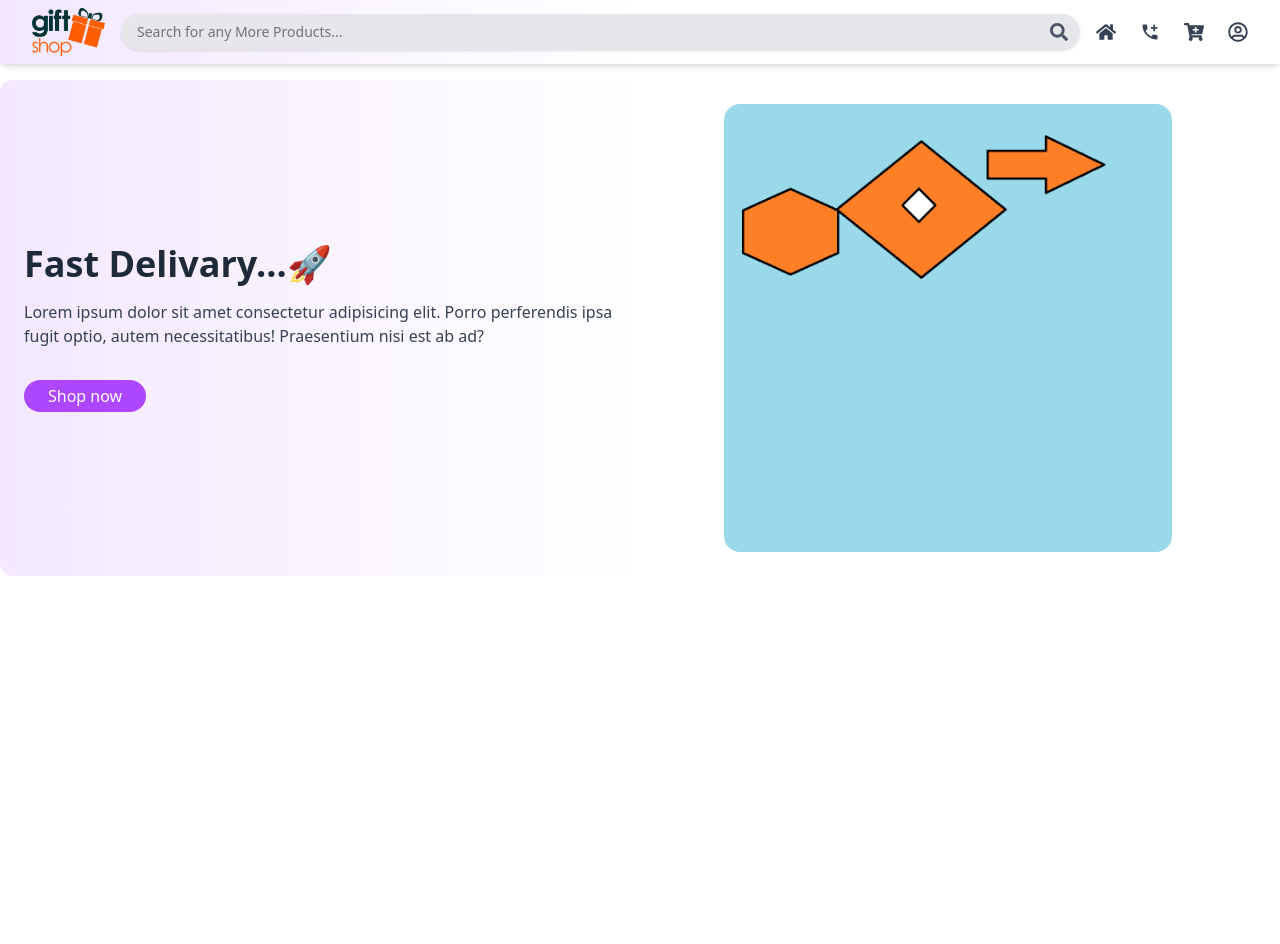
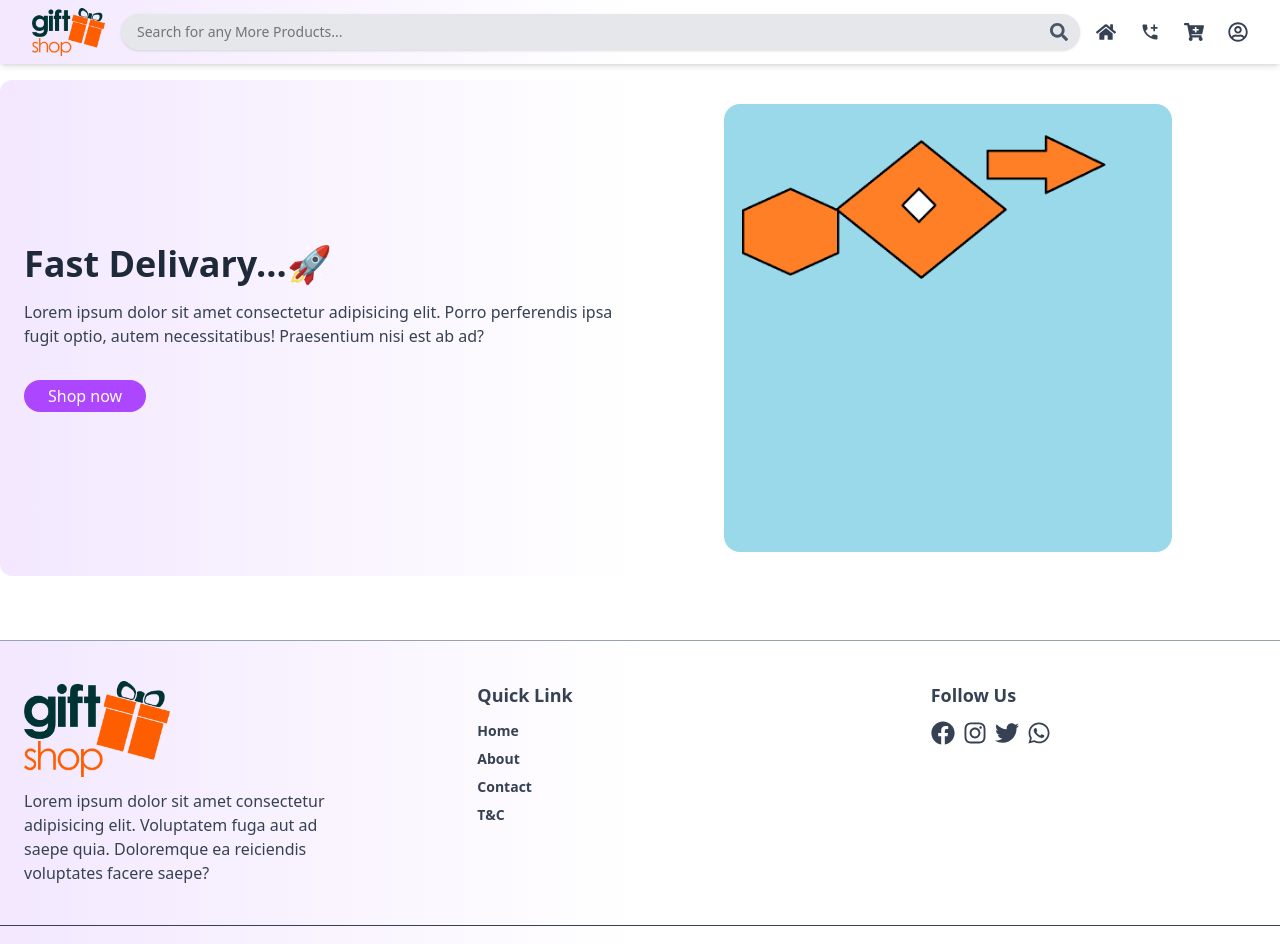
Before and after one commit to Arjun8400/shopping_Project, a React (Vite) app in the folder Fronten_Eccomer/: page / in a window 1280 px wide. Shown: the top 944 px of the page. Before the commit the page ends 800 px from the top, so only its background shows below. Built offline with nearby package versions, Linux system fonts and the light colour scheme.

Commit message:
Complete Footer Bar UI

```diff
--- a/Fronten_Eccomer/src/App.jsx
+++ b/Fronten_Eccomer/src/App.jsx
@@ -2,6 +2,7 @@ import React from 'react'
 import {BrowserRouter, Routes, Route} from 'react-router-dom'
 import HomePages from './pages/HomePage'
 import Navbar from './components/Navbar'
+import Footer from './components/Footer'
 
 const App = () => {
   return (
@@ -11,6 +12,7 @@ const App = () => {
         <Routes>
           <Route path='/' element={<HomePages/>} />
         </Routes>
+        <Footer/>
       </BrowserRouter>
     </div>
   )
--- /dev/null
+++ b/Fronten_Eccomer/src/components/Footer.jsx
@@ -0,0 +1,50 @@
+import React from 'react'
+import shoppingLogo from "../assets/logo.png"
+import { data, Link } from 'react-router-dom'
+import { FaFacebook, FaInstagram, FaTwitter, FaWhatsapp } from "react-icons/fa"
+
+const Footer = () => {
+  return (
+    <footer className='bg-gradient-to-r from-purple-100 via-white to-white shadow-md mt-16 border-t border-gray-400'>
+      <div className='max-w-7xl mx-auto px-6 py-10 grid grid-cols-1 sm:grid-cols-2 md:grid-cols-3 gap-10 sm:gap-16 md:gap-32 text-gray-700'>
+        <div>
+          <img src={shoppingLogo} alt="" className='h-24 w-auto mb-3 ' />
+          <p>
+            Lorem ipsum dolor sit amet consectetur adipisicing elit. Voluptatem fuga aut ad saepe quia. Doloremque ea reiciendis voluptates facere saepe?
+          </p>
+        </div>
+        <div>
+          <h3 className='text-lg font-bold mb-3 text-gray-700'>Quick Link</h3>
+          <ul className='space-y-2 text-sm'>
+            <li><Link className='hover:text-purple-500 font-semibold'>Home</Link></li>
+            <li><Link className='hover:text-purple-500 font-semibold'>About</Link></li>
+            <li><Link className='hover:text-purple-500 font-semibold'>Contact</Link></li>
+            <li><Link className='hover:text-purple-500 font-semibold'>T&C</Link></li>
+          </ul>
+        </div>
+        <div>
+          <h3 className='text-lg font-bold mb-3 text-gray-700'>Follow Us</h3>
+          <div className='flex space-x-2 text-2xl'>
+            <Link className='hover:text-blue-700'>
+              <FaFacebook />
+            </Link>
+            <Link className='hover:text-red-700'>
+              <FaInstagram />
+            </Link>
+            <Link className='hover:text-sky-700'>
+              <FaTwitter />
+              </Link>
+            <Link className='hover:text-green-700'>
+              <FaWhatsapp />
+            </Link>
+          </div>
+        </div>
+      </div>
+      <div className='text-center text-sm text-gray-700 py-4 border-t border-gray-700'>
+        © {new Date().getFullYear()} <span className='text-red-600 font-semibold'>GIFT Shop</span> MarketPlace Private Limited
+      </div>
+    </footer>
+  )
+}
+
+export default Footer
```
